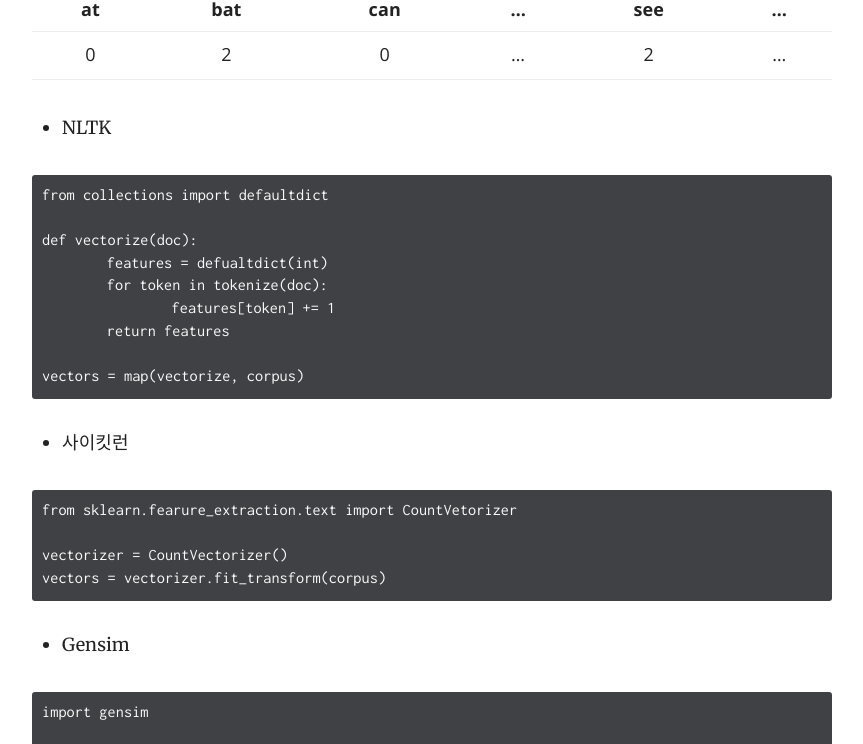
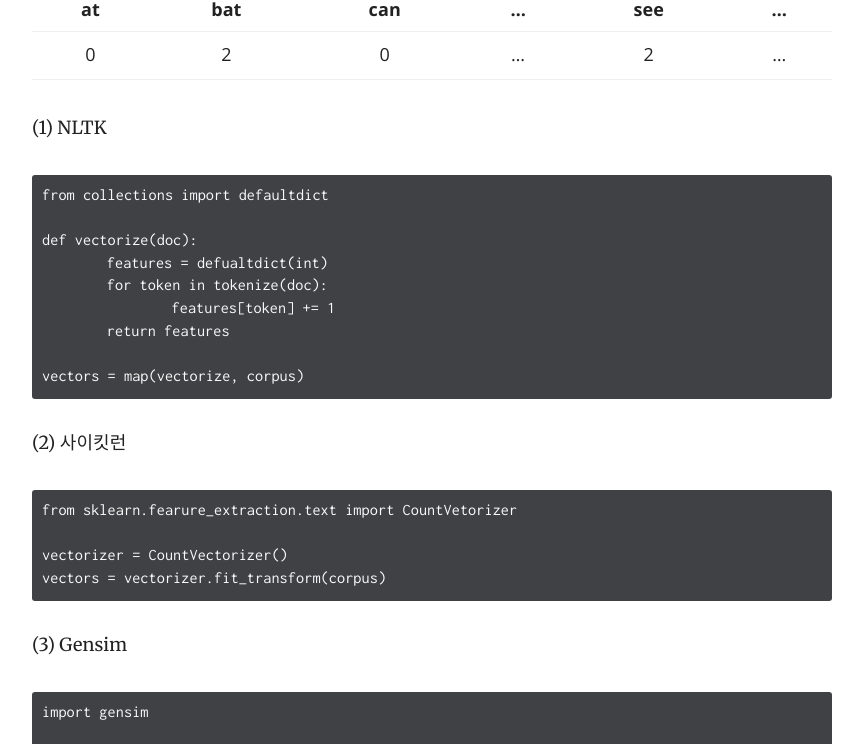
Before and after one commit to yrk3434/yrk3434.github.io, a Jekyll site: the page built from _docs/Theory/NLP_Introduction&Application.md, in a window 1280 px wide and 1400 px high, scrolled down 7811 px. Shown: the part 144-888 px from the top of the window, without its empty margins (358-1221 px from the left). Built offline with Jekyll 4.4.1, drawn with Linux system fonts in a browser that asks for light colours; formulas are drawn with MathJax 3; some of the changed text lies outside the part shown.

Commit message:
Update NLP_Introduction&Application.md

````diff
--- a/_docs/Theory/NLP_Introduction&Application.md
+++ b/_docs/Theory/NLP_Introduction&Application.md
@@ -239,7 +239,7 @@ eg. Bats can see via echolocation. See the bat sight sneeze!
 |:----:|:----:|:----:|:----:|:----:|:----:|
 |0|2|0|...|2|...|
 
-- NLTK
+(1) NLTK
 
 ```
 from collections import defaultdict
@@ -253,7 +253,7 @@ def vectorize(doc):
 vectors = map(vectorize, corpus)
 ```
 
-- 사이킷런
+(2) 사이킷런
 
 ```
 from sklearn.fearure_extraction.text import CountVetorizer
@@ -262,7 +262,7 @@ vectorizer = CountVectorizer()
 vectors = vectorizer.fit_transform(corpus)
 ```
 
-- Gensim
+(3) Gensim
 
 ```
 import gensim
@@ -284,7 +284,7 @@ eg. The elephant sneezed at the sight of potatoes.
 |:----:|:----:|:----:|:----:|:----:|:----:|
 |1|0|0|...|0|...|
 
-- NLTK
+(1) NLTK
 
 ```
 def vectorize(doc):
@@ -292,7 +292,7 @@ return { token: True for token in doc }
 vectors = map(vectorize, corpus)
 ```
 
-- 사이킷런 <br/>
+(2) 사이킷런 <br/>
 주의. sklearn.preprocessing 모듈의 OneHotEncoder는 각 벡터 column을 이진이 아닌 독립적인 범주형 변수로 처리
 
 ```
@@ -305,7 +305,7 @@ onehot = Binarizer()
 corpus = onehot.fit_transform(corpus.toarray())
 ```
 
-- Gensim <br/>
+(3) Gensim <br/>
 빈도 벡터화를 확장해 원핫 인코딩
 
 ```
@@ -331,7 +331,8 @@ vectors = [
 	- 역문서빈도: $ idf(t,D) = log (1 + \frac{N}{n_t}) $ , 전체 문서에서 특정 용어 t의 등장횟수에 관한 식
 	- **TF-IDF: $ tfidf(t,d,D) = tf(t,d) \cdot  idf(t,D) $**
 	- 1에 가까울수록 해당 용어가 중요, 0에 가까울수록 덜 중요
-- NLTK
+
+(1) NLTK
 
 ```
 from nltk.text import TextCollection
@@ -344,7 +345,7 @@ def vectorize(corpus):
 		yield { term: texts.tf_idf(term, doc) for term in doc }
 ```
 
-- 사이킷런
+(2) 사이킷런
 
 ```
 from sklearn.feature_selection.text import TFidVectorizer
@@ -356,7 +357,7 @@ corpus = tfidf.fit_transform(corpus)
 # ((doc, term), tfidf)
 ```
 
-- Gensim
+(3) Gensim
 
 ```
 corpus = [tokenize(doc) for doc in corpus]
@@ -380,7 +381,7 @@ tfidf = gensim.models.TfidfModel.load('tfidf.pkl')
 - doc2vec: word2vec의 확장
 - 규모가 큰 말뭉치의 경우 PCA, SVD 통해 차원축소
 
-- Gensim
+(1) Gensim
 
 ```
 from gensim.models.doc2vec import TaggedDocument, Doc2Vec
````
